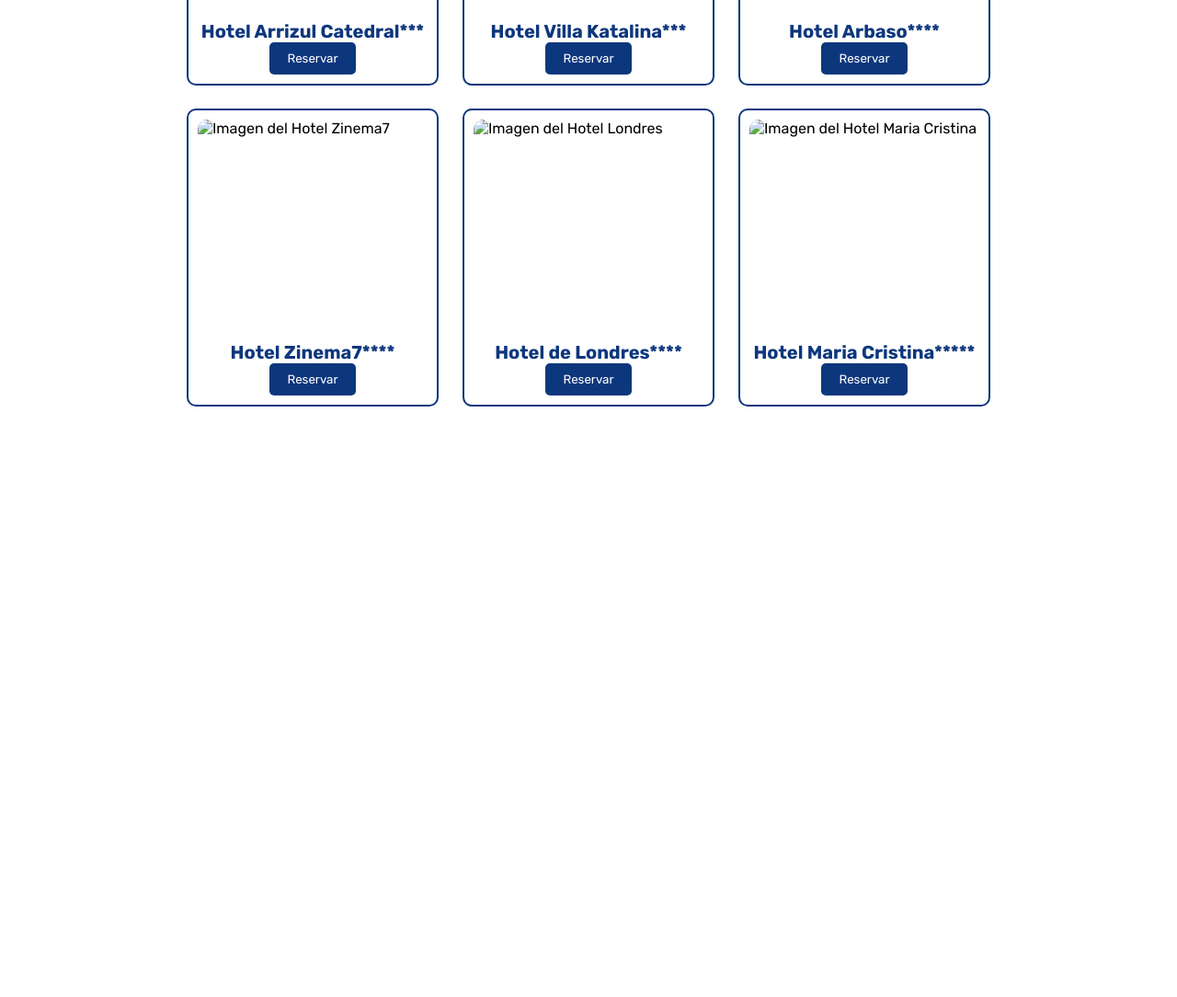
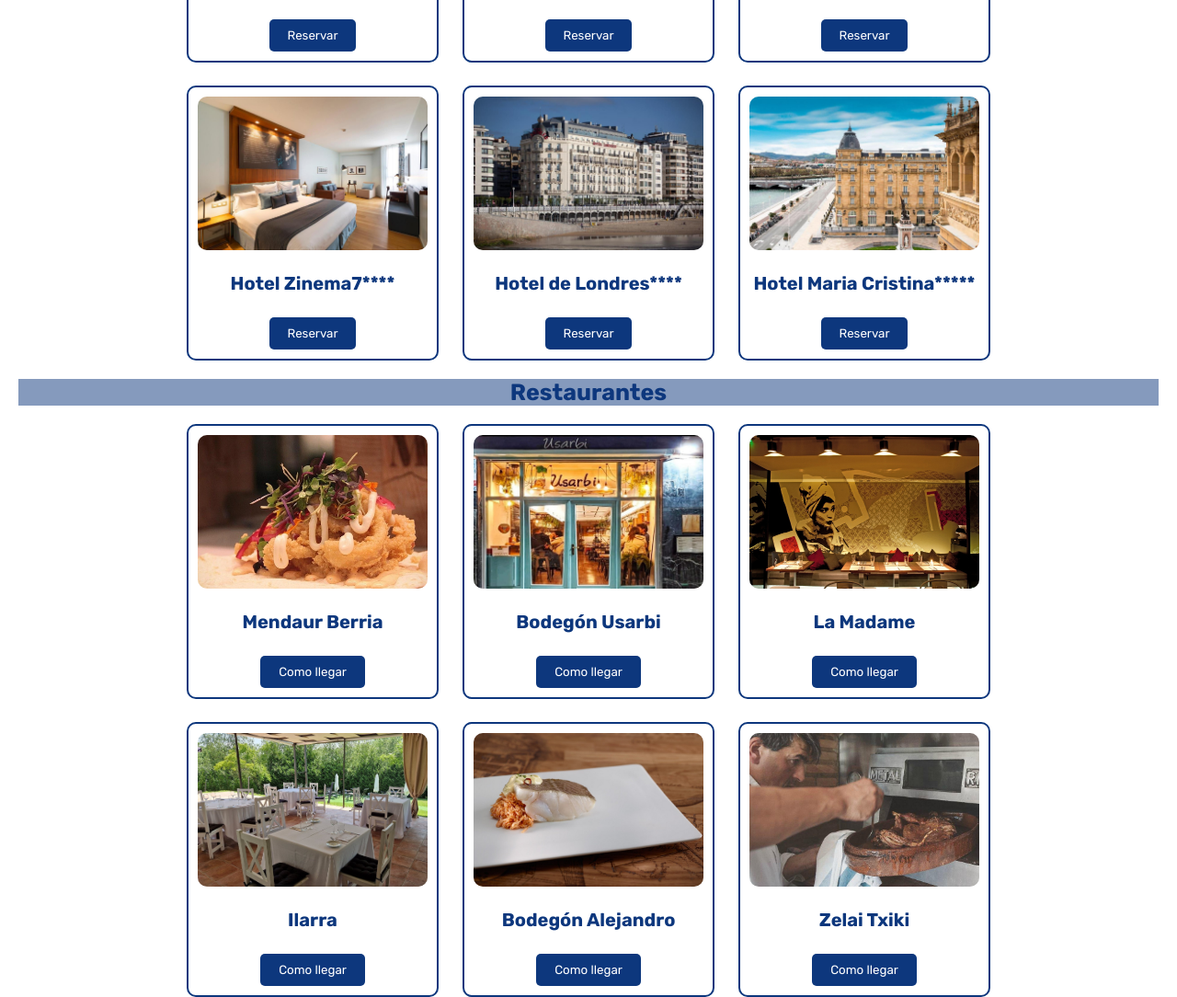
Before and after one commit to JGolpeV/Proyecto_1_HTML_CSS, a plain HTML site: page index.html in a window 1280 px wide. Shown: the part 420-1504 px from the top of the page at 92% size. Before the commit the page ends 862 px from the top, so only its background shows below. Drawn offline with Linux system fonts and the light colour scheme.

Commit message:
Tarjetas resposive

```diff
--- a/index.html
+++ b/index.html
@@ -3,7 +3,7 @@
 <head>
     <meta charset="UTF-8">
     <meta name="viewport" content="width=device-width, initial-scale=1.0">
-    <title>Document</title>
+    <title>Visita Donostia - San Sebastián</title>
     <link rel="stylesheet" href="style.css">
 </head>
 
@@ -14,10 +14,10 @@
         <h1>Donostia - San Sebastián</h1>
         <nav>
             <ul id="nav-list">
-                <li><a href="#">Mapas</a></li>
-                <li><a href="#">Aparcar</a></li>
-                <li><a href="#">Tienda</a></li>
-                <li><a href="#">Contacto</a></li>
+                <li><a href="https://www.sansebastianturismoa.eus/images/ssturismo/pdf/plano-ciudad-donostia-san-sebastian.pdf?v=20221018" target="_blank" rel="noopener noreferrer">Mapa</a></li>
+                <li><a href="https://www.sansebastianturismoa.eus/es/venir/donde-aparcar" target="_blank" rel="noopener noreferrer">Aparcar</a><li>
+                <li><a href="https://www.sansebastianturismoa.eus/es/shop" target="_blank" rel="noopener noreferrer">Tienda</a></li>
+                <li><a href="https://www.sansebastianturismoa.eus/es/contacto" target="_blank" rel="noopener noreferrer">Contacto</a></li>
             </ul>
         </nav>
         <img id=menu src="img/menu_burguer.png" alt="menú">
@@ -30,56 +30,84 @@
 
         <section class="hotels">
             <article class="hotel-article">
-            <img src="#" alt="Imagen del Hotel Arrizul">
+            <img src="img/hoteles/hotel_arrizul.jpg" alt="Imagen del Hotel Arrizul">
             <h3>Hotel Arrizul Catedral***</h3>
             <button class="btn">Reservar</button>
             </article>
 
             <article class="hotel-article">
-            <img src="#" alt="Imagen del Hotel Villa Katalina">
+            <img src="img/hoteles/hotel_villakatalina.jpg" alt="Imagen del Hotel Villa Katalina">
             <h3>Hotel Villa Katalina***</h3>
             <button class="btn">Reservar</button>
             </article>
 
             <article class="hotel-article">
-            <img src="#" alt="Imagen del Hotel Arbaso">
+            <img src="img/hoteles/hotel_arbaso.jpg" alt="Imagen del Hotel Arbaso">
             <h3>Hotel Arbaso****</h3>
             <button class="btn">Reservar</button>
             </article>
 
             <article class="hotel-article">
-            <img src="#" alt="Imagen del Hotel Zinema7">
+            <img src="img/hoteles/hotel_zinema7.jpg" alt="Imagen del Hotel Zinema7">
             <h3>Hotel Zinema7****</h3>
             <button class="btn">Reservar</button>
             </article>
 
             <article class="hotel-article">
-            <img src="#" alt="Imagen del Hotel Londres">
+            <img src="img/hoteles/hotel_londres.jpg" alt="Imagen del Hotel Londres">
             <h3>Hotel de Londres****</h3>
             <button class="btn">Reservar</button>
             </article>
 
             <article class="hotel-article">
-            <img src="#" alt="Imagen del Hotel Maria Cristina">
+            <img src="img/hoteles/hotel_mariacristina.jpg" alt="Imagen del Hotel Maria Cristina">
             <h3>Hotel Maria Cristina*****</h3>
             <button class="btn">Reservar</button>
             </article>
         </section>
 
+     <div class="section-head">
+        <h2>Restaurantes</h2>
+        </div>
+
         <section class="restaurants">
-            <article></article>
-            <article></article>
-            <article></article>
-            <article></article>
-            <article></article>
-            <article></article>
-        </section>
 
-        <section class="puntos-interes">
-            <article></article>
-            <article></article>
-            <article></article>
-            <article></article>
+            <article class="restaurant-article">
+            <img src="img/restaurantes/mendaur.jpg" alt="Imagen Mendaur Berria">
+            <h3>Mendaur Berria</h3>
+            <button class="btn">Como llegar</button>
+            </article>
+
+            <article class="restaurant-article">
+            <img src="img/restaurantes/usarbi.jpg" alt="Imagen Bodegón Usarbi">
+            <h3>Bodegón Usarbi</h3>
+            <button class="btn">Como llegar</button>
+            </article>
+
+            <article class="restaurant-article">
+            <img src="img/restaurantes/la-madame.jpg" alt="Imagen La Madame">
+            <h3>La Madame</h3>
+            <button class="btn">Como llegar</button>
+            </article>
+
+            <article class="restaurant-article">
+            <img src="img/restaurantes/ilarra.jpg" alt="Imagen Ilarra">
+            <h3>Ilarra</h3>
+            <button class="btn">Como llegar</button>
+            </article>
+
+            <article class="restaurant-article">
+            <img src="img/restaurantes/bodegon-alejandro.jpg" alt="Imagen Bodegón Alejandro">
+            <h3>Bodegón Alejandro</h3>
+            <button class="btn">Como llegar</button>
+            </article>
+
+            <article class="restaurant-article">
+            <img src="img/restaurantes/zelai-txiki.jpg" alt="Imagen Zelai Txiki">
+            <h3>Zelai Txiki</h3>
+            <button class="btn">Como llegar</button>
+            </article>
+
         </section>
 
 
--- a/style.css
+++ b/style.css
@@ -1,16 +1,14 @@
+@import url("https://fonts.googleapis.com/css2?family=Rubik:ital,wght@0,300..900;1,300..900&display=swap");
 
-@import url('https://fonts.googleapis.com/css2?family=Rubik:ital,wght@0,300..900;1,300..900&display=swap');
-
-
-:root{
-    --pimary-background-color: #0D377D;
+:root {
+  --pimary-background-color: #0d377d;
   --secondary-background-coloro: #ffffff;
   --pimary-font-color: #ffffff;
-    --seconadary-font-color: #0D377D;
-    --margin-header: 20px
+  --seconadary-font-color: #0d377d;
+  --margin-header: 20px;
 }
 
-*{
+* {
   margin: 0;
   padding: 0;
   font-family: Rubik, sans-serif;
@@ -18,14 +16,13 @@
 
 /* Estilos para el header  */
 
-header{
+header {
   height: 15vh;
   width: 100%;
   background-color: var(--pimary-background-color);
   display: flex;
   justify-content: space-between;
   align-items: center;
-   position: sticky;
 }
 
 header > img {
@@ -33,12 +30,12 @@ header > img {
   width: auto;
 }
 
-h1{
+h1 {
   color: var(--pimary-font-color);
   font-size: 35px;
 }
 
-#nav-list{
+#nav-list {
   display: flex;
   height: 35px;
   align-items: end;
@@ -46,22 +43,22 @@ h1{
   margin-right: var(--margin-header);
 }
 
-li{
+li {
   list-style: none;
 }
 
-a{
+a {
   color: var(--pimary-font-color);
   text-decoration: none;
   font-size: 15px;
-   cursor: pointer
+  cursor: pointer;
 }
 
-a:hover{
-   color: gray
+a:hover {
+  color: gray;
 }
 
-#menu{
+#menu {
   display: none;
   height: 40px;
   width: 40px;
@@ -70,19 +67,20 @@ a:hover{
 
 /* Estilos para el main  */
 
-.section-head{
+.section-head {
   margin: var(--margin-header);
   background-color: rgba(13, 54, 125, 0.5);
 }
 
-h2{
+h2 {
   color: var(--seconadary-font-color);
   font-size: 25px;
   text-align: center;
   margin: 20px 0;
 }
 
-.hotels{
+.hotels,
+.restaurants {
   display: grid;
   grid-template-columns: repeat(3, 300px);
   grid-template-rows: auto;
@@ -92,80 +90,95 @@ h2{
   place-content: center;
 }
 
-.hotel-article{
+.hotel-article,
+.restaurant-article {
   width: 250px;
-      height: 300px;
+  height: 275px;
   border: var(--pimary-background-color) solid 2px;
   border-radius: 10px;
   display: flex;
   flex-direction: column;
   align-items: center;
-      justify-content: center;
+  justify-content: space-between;
   padding: 10px;
 }
 
-.hotel-article img{
+.hotel-article img,
+.restaurant-article img {
   width: 100%;
-       height: auto;
+  object-fit: contain;
   border-radius: 10px;
-       flex: 1;
 }
-.hotel-article h3{
+
+.hotel-article h3,
+.restaurant-article h3 {
   color: var(--seconadary-font-color);
   font-size: 20px;
+}
 
-}
-.hotel-article button{
+.hotel-article button,
+.restaurant-article button {
   background-color: var(--pimary-background-color);
   color: var(--pimary-font-color);
   border: none;
   padding: 10px 20px;
   border-radius: 5px;
   cursor: pointer;
-
 }
-.hotel-article button:hover{
+.hotel-article button:hover,
+.restaurant-article button:hover {
   color: gray;
 }
 
-@media screen and (max-width:1024px) {
-
+@media screen and (max-width: 1024px) {
   /* Estilos para el header  */
-   header{
+  header {
     height: 12vh;
   }
 
-   h1{
+  h1 {
     font-size: 30px;
   }
 
-   header > nav{
+  header > nav {
     display: none;
   }
 
-   #menu{
+  #menu {
     display: block;
+  }
+
+  .hotels,
+  .restaurants {
+    grid-template-columns: repeat(2, 300px);
+    grid-template-rows: auto;
   }
 }
 
-@media screen and (max-width:640px) {
 
-   header{
+@media screen and (max-width: 640px) {
+  header {
     height: 10vh;
   }
 
-   h1{
+  h1 {
     font-size: 20px;
   }
 
-   header > nav{
+  header > nav {
     display: none;
   }
 
-   #menu{
+  #menu {
     display: block;
     height: 30px;
     width: 30px;
     margin-right: 5px;
   }
+
+  .hotels,
+  .restaurants {
+    grid-template-columns: repeat(1, 300px);
+    grid-template-rows: auto;
   }
+}
```
Also changed, not shown: img/hoteles/hotel_arbaso.jpg (added), img/hoteles/hotel_arrizul.jpg (added), img/hoteles/hotel_londres.jpg (added), img/hoteles/hotel_mariacristina.jpg (added), img/hoteles/hotel_villakatalina.jpg (added), img/hoteles/hotel_zinema7.jpg (added), img/restaurantes/bodegon-alejandro.jpg (added), img/restaurantes/ilarra.jpg (added), img/restaurantes/la-madame.jpg (added), img/restaurantes/mendaur.jpg (added), img/restaurantes/usarbi.jpg (added), img/restaurantes/zelai-txiki.jpg (added). Lines whose indentation alone changed are shown as unchanged.
